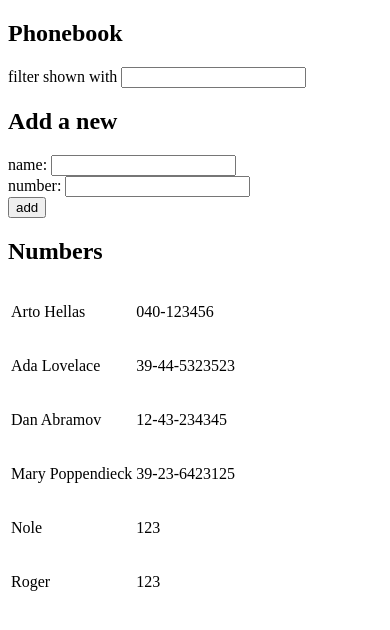
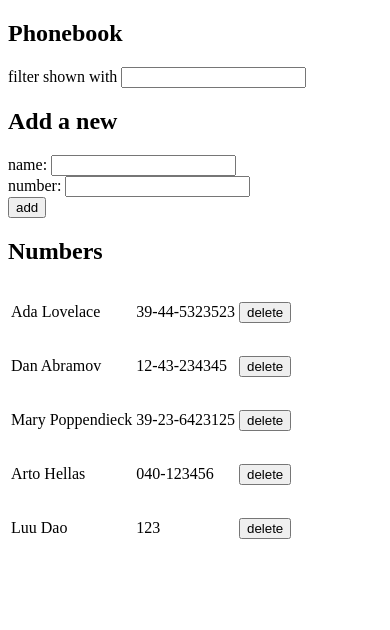
Before and after one commit to daysleeper23/fullstack-open-2024, a React (Vite) app in the folder part2/phonebook/: page / in a window 390 px wide. Shown: the top 630 px of the page. Built offline with nearby package versions, Linux system fonts and the light colour scheme; data requests are answered from the project's data file.

Commit message:
Ex 2.14
- Allow deleting entries from phonebook with axios.delete
- Fixing bug in create: value of id is string, not number.
- Fixing bug in create: id of the new entry is 1 larger than maximum of id.

```diff
--- a/part2/phonebook/db.json
+++ b/part2/phonebook/db.json
@@ -1,10 +1,5 @@
 {
   "persons": [
-    {
-      "name": "Arto Hellas",
-      "number": "040-123456",
-      "id": "1"
-    },
     {
       "name": "Ada Lovelace",
       "number": "39-44-5323523",
@@ -21,13 +16,13 @@
       "id": "4"
     },
     {
-      "id": 5,
-      "name": "Nole",
-      "number": "123"
+      "id": "6",
+      "name": "Arto Hellas",
+      "number": "040-123456"
     },
     {
-      "id": 6,
-      "name": "Roger",
+      "id": "7",
+      "name": "Luu Dao",
       "number": "123"
     }
   ]
--- a/part2/phonebook/src/App.jsx
+++ b/part2/phonebook/src/App.jsx
@@ -1,6 +1,6 @@
 import { useState, useEffect } from 'react'
 import axios from 'axios'
-import { getAll, create, update} from './services/persons'
+import { getAll, create, update, deletePerson } from './services/persons'
 
 import Filter from './components/Filter'
 import Persons from './components/Persons'
@@ -53,18 +53,50 @@ const App = () => {
     }
 
     console.log('start submitting...')
-    let newPersons = [...persons]
-    create({name: newName, number: newNumber, id: persons.length + 1})
+    const newId = Number(persons.reduce((newId, person) => {
+      return person.id > newId ? person.id : newId
+    }, 0)) + 1
+
+    create({name: newName, number: newNumber, id: newId.toString()})
       .then(response => {
         console.log('create promise fulfilled')
-        newPersons.push({name: newName, number: newNumber, id: (persons.length + 1).toString()})
+
+        let newPersons = [...persons]
+        newPersons.push({name: response.data.name, number: response.data.number, id: response.data.id})
+
         console.log('new Persons:', newPersons)
         setPersons(newPersons)
+      })
+      .catch(error => {
+        console.log('fail')
       })
 
     setNewName('')
     setNewNumber('')
     document.getElementById('name').focus()
+  }
+
+  const handleDelete = (e) => {
+    const deletingPerson = persons.find(person => person.id == e.target.id)
+
+    if (window.confirm(`Delete ${deletingPerson.name} ?`)) {
+      deletePerson(deletingPerson.id)
+        .then(response => {
+          console.log('delete promise fulfilled')
+
+          const newPersons = [...persons]
+          const index = persons.findIndex(person => person.id == response.data.id)
+          if (index !== -1) {
+            newPersons.splice(index, 1);
+          }
+
+          console.log('new Persons:', newPersons)
+          setPersons(newPersons)
+        })
+        .catch(error => {
+          console.log('delete fail')
+        })
+    }
   }
 
   return (
@@ -77,7 +109,9 @@ const App = () => {
         submitHandler={handleSubmit} nameChangeHandler={handleNameChange} numChangeHandler={handleNumberChange}
       />
       <h2>Numbers</h2>
-      <Persons list={persons} searchTerm={newSearch} />
+      <Persons
+        list={persons} searchTerm={newSearch}
+        deleteHandler={handleDelete} />
     </div>
   )
 }
--- a/part2/phonebook/src/components/Persons.jsx
+++ b/part2/phonebook/src/components/Persons.jsx
@@ -1,4 +1,4 @@
-const Item = ({ person }) => {
+const Item = ({ person, deleteHandler }) => {
   return (
     <tr>
       <td>
@@ -7,18 +7,23 @@ const Item = ({ person }) => {
       <td>
         <p>{person.number}</p>
       </td>
+      <td>
+        <button id={person.id} onClick={deleteHandler}>
+          delete
+        </button>
+      </td>
     </tr>
   )
 }
 
-const Persons = ({ list, searchTerm }) => {
+const Persons = ({ list, searchTerm, deleteHandler }) => {
   return (
     <table>
       <tbody>
         {
           list.filter(
             person => person.name.toLowerCase().includes(searchTerm.toLowerCase())
-          ).map(person => <Item key={person.id} person={person} />)
+          ).map(person => <Item key={person.id} person={person} deleteHandler={deleteHandler} />)
         }
       </tbody>
     </table>
--- a/part2/phonebook/src/services/persons.js
+++ b/part2/phonebook/src/services/persons.js
@@ -13,4 +13,9 @@ const update = (id, newObject) => {
   return axios.put(`${baseUrl}/${id}`, newObject)
 }
 
-export { getAll, create, update }
+const deletePerson = (id) => {
+  console.log('deleting', id)
+  return axios.delete(`${baseUrl}/${id}`)
+}
+
+export { getAll, create, update, deletePerson }
```
